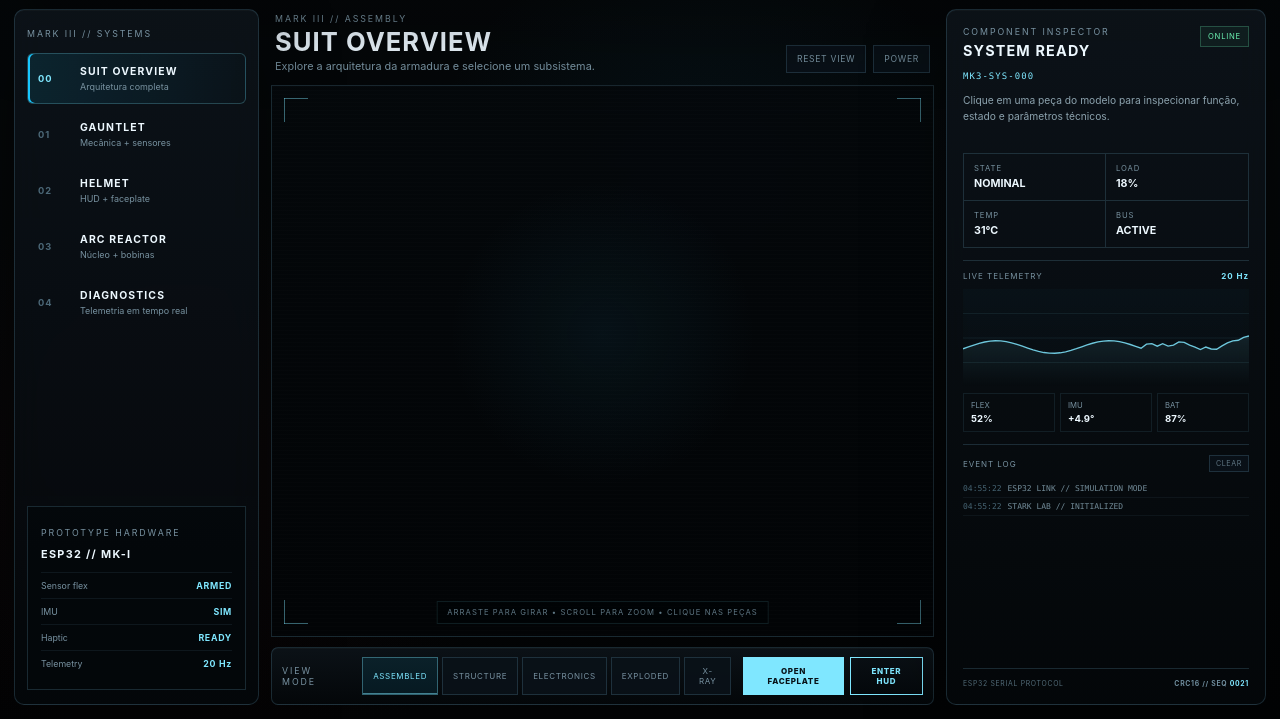
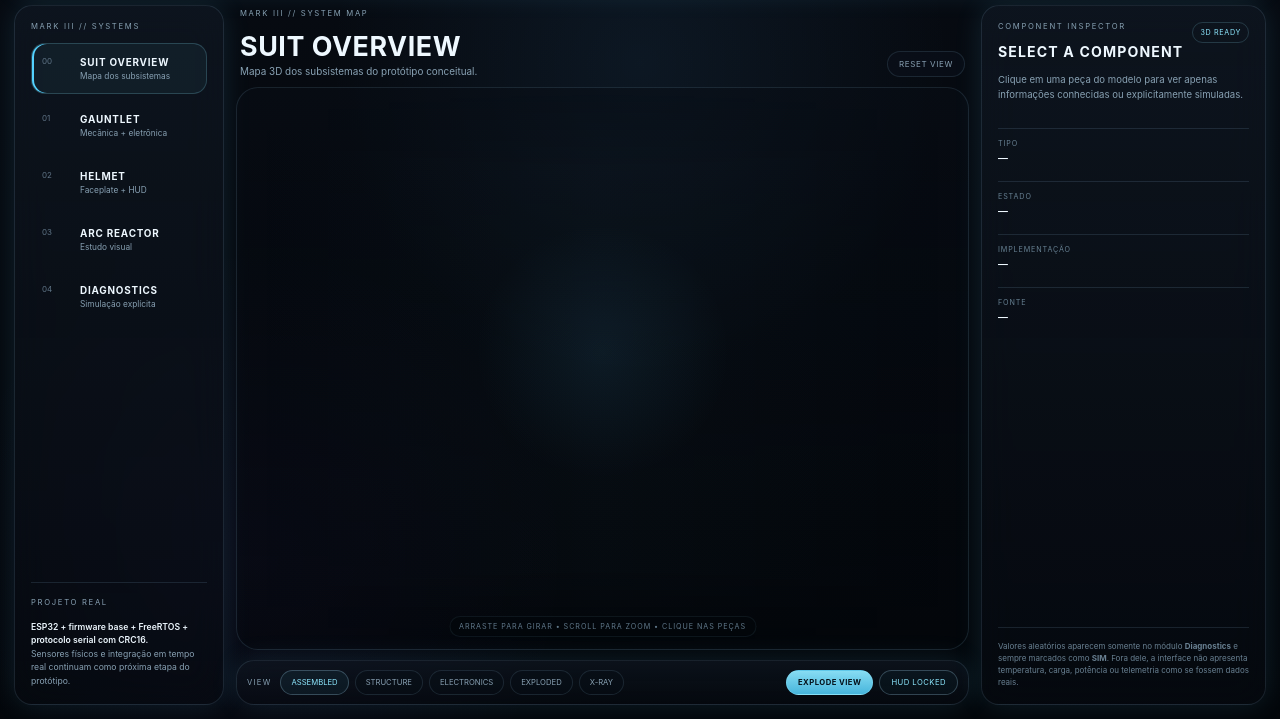
Before and after one commit to PHenriquen/Manopla-Inteligente, a plain HTML site: page web/index.html in a window 1280 px wide. Shown: the part 81-800 px from the top of the page. Drawn offline with nearby package versions, Linux system fonts and the light colour scheme.

Commit message:
feat(ui): simplify layout and remove misleading telemetry

```diff
--- a/web/index.html
+++ b/web/index.html
@@ -3,181 +3,115 @@
 <head>
   <meta charset="UTF-8" />
   <meta name="viewport" content="width=device-width, initial-scale=1.0" />
-    <meta name="theme-color" content="#05070a" />
+  <meta name="theme-color" content="#05080d" />
   <title>STARK LAB // Manopla Inteligente</title>
-    <link rel="stylesheet" href="styles.css" />
-    <script type="importmap">
-      {
-        "imports": {
-          "three": "https://cdn.jsdelivr.net/npm/three@0.168.0/build/three.module.js",
-          "three/addons/": "https://cdn.jsdelivr.net/npm/three@0.168.0/examples/jsm/"
-        }
-      }
-    </script>
+  <link rel="stylesheet" href="aether.css" />
 </head>
 <body>
-    <div class="boot" id="bootScreen" aria-hidden="true">
-      <div class="boot-core"></div>
-      <p>INITIALIZING STARK LAB</p>
-      <span>MECHATRONICS INTERFACE // v2.0</span>
-    </div>
-
-    <main class="app-shell">
-      <header class="topbar glass">
+  <main class="shell">
+    <header class="top glass">
       <div class="brand">
-          <span class="brand-mark">SL</span>
+        <span class="brandmark">SL</span>
         <div>
-            <strong>STARK LAB</strong>
+          <b>STARK LAB</b>
           <small>INTERACTIVE MECHATRONICS LABORATORY</small>
         </div>
       </div>
-
-        <div class="top-status">
-          <span><i class="status-dot online"></i> SYSTEM <b id="systemStatus">ONLINE</b></span>
-          <span>LINK <b id="linkStatus">SIMULATION</b></span>
-          <span>FPS <b id="fpsValue">60</b></span>
-          <span class="clock" id="clockValue">00:00:00</span>
+      <div class="status">
+        <span>3D <strong>READY</strong></span>
+        <span>DATA <strong>NO HARDWARE LINK</strong></span>
+        <span class="simtag">SIMULAÇÕES IDENTIFICADAS</span>
       </div>
     </header>
 
-      <aside class="sidebar glass">
-        <p class="section-label">MARK III // SYSTEMS</p>
-        <nav class="module-nav" aria-label="Módulos do laboratório">
-          <button class="nav-item active" data-module="suit">
-            <span class="nav-index">00</span>
-            <span><b>SUIT OVERVIEW</b><small>Arquitetura completa</small></span>
-          </button>
-          <button class="nav-item" data-module="gauntlet">
-            <span class="nav-index">01</span>
-            <span><b>GAUNTLET</b><small>Mecânica + sensores</small></span>
-          </button>
-          <button class="nav-item" data-module="helmet">
-            <span class="nav-index">02</span>
-            <span><b>HELMET</b><small>HUD + faceplate</small></span>
-          </button>
-          <button class="nav-item" data-module="reactor">
-            <span class="nav-index">03</span>
-            <span><b>ARC REACTOR</b><small>Núcleo + bobinas</small></span>
-          </button>
-          <button class="nav-item" data-module="diagnostics">
-            <span class="nav-index">04</span>
-            <span><b>DIAGNOSTICS</b><small>Telemetria em tempo real</small></span>
-          </button>
+    <aside class="side glass">
+      <p class="eyebrow">MARK III // SYSTEMS</p>
+      <nav class="nav" aria-label="Módulos">
+        <button class="active" data-module="suit"><span>00</span><div><b>SUIT OVERVIEW</b><small>Mapa dos subsistemas</small></div></button>
+        <button data-module="gauntlet"><span>01</span><div><b>GAUNTLET</b><small>Mecânica + eletrônica</small></div></button>
+        <button data-module="helmet"><span>02</span><div><b>HELMET</b><small>Faceplate + HUD</small></div></button>
+        <button data-module="reactor"><span>03</span><div><b>ARC REACTOR</b><small>Estudo visual</small></div></button>
+        <button data-module="diagnostics"><span>04</span><div><b>DIAGNOSTICS</b><small>Simulação explícita</small></div></button>
       </nav>
 
-        <div class="hardware-card">
-          <span class="eyebrow">PROTOTYPE HARDWARE</span>
-          <strong>ESP32 // MK-I</strong>
-          <div class="mini-spec"><span>Sensor flex</span><b>ARMED</b></div>
-          <div class="mini-spec"><span>IMU</span><b>SIM</b></div>
-          <div class="mini-spec"><span>Haptic</span><b>READY</b></div>
-          <div class="mini-spec"><span>Telemetry</span><b>20 Hz</b></div>
+      <div class="truth">
+        <p class="eyebrow">PROJETO REAL</p>
+        <b>ESP32 + firmware base + FreeRTOS + protocolo serial com CRC16.</b><br />
+        Sensores físicos e integração em tempo real continuam como próxima etapa do protótipo.
       </div>
     </aside>
 
-      <section class="viewport-panel">
-        <div class="viewport-head">
+    <section class="main">
+      <div class="head">
         <div>
-            <p class="eyebrow" id="moduleEyebrow">MARK III // ASSEMBLY</p>
+          <p class="eyebrow" id="moduleEyebrow">MARK III // SYSTEM MAP</p>
           <h1 id="moduleTitle">SUIT OVERVIEW</h1>
-            <p id="moduleDescription">Explore a arquitetura da armadura e selecione um subsistema.</p>
+          <p id="moduleDesc">Mapa 3D dos subsistemas do protótipo conceitual.</p>
         </div>
-          <div class="viewport-actions">
-            <button class="icon-btn" id="resetView" title="Resetar câmera">RESET VIEW</button>
-            <button class="icon-btn" id="togglePower" title="Ligar/desligar sistema">POWER</button>
+        <div class="head-actions">
+          <button class="ghost" id="resetView">RESET VIEW</button>
         </div>
       </div>
 
-        <div class="viewport-wrap" id="viewportWrap">
+      <div class="viewport" id="viewport">
         <canvas id="labCanvas"></canvas>
-          <div class="scanlines"></div>
-          <div class="corner corner-tl"></div>
-          <div class="corner corner-tr"></div>
-          <div class="corner corner-bl"></div>
-          <div class="corner corner-br"></div>
-
-          <div class="viewport-hint" id="viewportHint">
-            ARRASTE PARA GIRAR • SCROLL PARA ZOOM • CLIQUE NAS PEÇAS
+        <div class="hud" id="hud">
+          <div class="tl">HUD // SIMULAÇÃO<br>SEM SENSOR REAL</div>
+          <div class="tr">OPTICS<br>DEMO MODE</div>
+          <div class="bl">DATA SOURCE<br>LOCAL 3D</div>
+          <div class="br">NO LIVE TELEMETRY</div>
+        </div>
+        <div class="hint">ARRASTE PARA GIRAR • SCROLL PARA ZOOM • CLIQUE NAS PEÇAS</div>
+        <div class="error" id="renderError"></div>
       </div>
 
-          <div class="hud-overlay" id="hudOverlay" aria-hidden="true">
-            <div class="hud-reticle"><span></span></div>
-            <div class="hud-line top-left">OPTICS // ACTIVE<br /><b>TRACKING ENABLED</b></div>
-            <div class="hud-line top-right">ALT 000.0<br /><b>SPD 000</b></div>
-            <div class="hud-line bottom-left">POWER <b id="hudPower">87%</b><br />CORE STABLE</div>
-            <div class="hud-line bottom-right">TARGET <b>2.43 m</b><br />NO THREAT</div>
-          </div>
-
-          <div class="diagnostic-overlay" id="diagnosticOverlay" aria-hidden="true">
-            <div class="diag-grid">
-              <article><span>FLEX SENSOR</span><strong id="diagFlex">42%</strong><i><em id="barFlex"></em></i></article>
-              <article><span>IMU PITCH</span><strong id="diagPitch">+03.4°</strong><i><em id="barPitch"></em></i></article>
-              <article><span>BATTERY</span><strong id="diagBattery">87%</strong><i><em id="barBattery"></em></i></article>
-              <article><span>HAPTIC MOTOR</span><strong id="diagHaptic">READY</strong><i><em id="barHaptic"></em></i></article>
-            </div>
-            <div class="telemetry-stream" id="telemetryStream"></div>
-          </div>
-        </div>
-
-        <div class="mode-strip glass-inset">
-          <span class="section-label">VIEW MODE</span>
-          <div class="segmented" id="viewModes">
-            <button class="mode-btn active" data-mode="assembled">ASSEMBLED</button>
-            <button class="mode-btn" data-mode="structure">STRUCTURE</button>
-            <button class="mode-btn" data-mode="electronics">ELECTRONICS</button>
-            <button class="mode-btn" data-mode="exploded">EXPLODED</button>
-            <button class="mode-btn" data-mode="xray">X-RAY</button>
-          </div>
-          <div class="context-actions">
-            <button class="action-btn" id="contextAction">OPEN FACEPLATE</button>
-            <button class="action-btn secondary" id="hudButton">ENTER HUD</button>
+      <div class="modes glass">
+        <span class="label">VIEW</span>
+        <button class="mode active" data-mode="assembled">ASSEMBLED</button>
+        <button class="mode" data-mode="structure">STRUCTURE</button>
+        <button class="mode" data-mode="electronics">ELECTRONICS</button>
+        <button class="mode" data-mode="exploded">EXPLODED</button>
+        <button class="mode" data-mode="xray">X-RAY</button>
+        <div class="context">
+          <button class="primary" id="contextAction">EXPLODE VIEW</button>
+          <button class="secondary" id="hudButton" disabled>HUD LOCKED</button>
         </div>
       </div>
     </section>
 
     <aside class="inspector glass">
-        <div class="inspector-head">
+      <div class="row">
         <div>
-            <p class="section-label">COMPONENT INSPECTOR</p>
-            <h2 id="componentName">SYSTEM READY</h2>
+          <p class="eyebrow">COMPONENT INSPECTOR</p>
+          <h2 id="componentName">SELECT A COMPONENT</h2>
         </div>
-          <span class="chip" id="componentStatus">ONLINE</span>
+        <span class="pill" id="componentStatus">3D READY</span>
       </div>
 
-        <div class="component-id" id="componentId">MK3-SYS-000</div>
-        <p class="component-copy" id="componentDescription">
-          Clique em uma peça do modelo para inspecionar função, estado e parâmetros técnicos.
-        </p>
+      <p class="desc" id="componentDesc">Clique em uma peça do modelo para ver apenas informações conhecidas ou explicitamente simuladas.</p>
 
-        <div class="spec-grid">
-          <div><span>STATE</span><b id="specState">NOMINAL</b></div>
-          <div><span>LOAD</span><b id="specLoad">18%</b></div>
-          <div><span>TEMP</span><b id="specTemp">31°C</b></div>
-          <div><span>BUS</span><b id="specBus">ACTIVE</b></div>
+      <div class="facts">
+        <div class="fact"><span>TIPO</span><b id="factKind">—</b></div>
+        <div class="fact"><span>ESTADO</span><b id="factState">—</b></div>
+        <div class="fact"><span>IMPLEMENTAÇÃO</span><b id="factImpl">—</b></div>
+        <div class="fact"><span>FONTE</span><b id="factSource">—</b></div>
       </div>
 
-        <section class="telemetry-card">
-          <div class="telemetry-title"><span>LIVE TELEMETRY</span><b id="telemetryHz">20 Hz</b></div>
-          <canvas id="telemetryChart" width="360" height="120"></canvas>
-          <div class="telemetry-values">
-            <span>FLEX <b id="flexValue">42%</b></span>
-            <span>IMU <b id="imuValue">+03.4°</b></span>
-            <span>BAT <b id="batteryValue">87%</b></span>
+      <section class="simbox" id="simbox" style="display:none">
+        <div class="simhead"><span>DIAGNÓSTICO LOCAL</span><b>SIMULAÇÃO</b></div>
+        <div class="simgrid">
+          <div><span>FLEX</span><b id="simFlex">—</b></div>
+          <div><span>PITCH</span><b id="simPitch">—</b></div>
+          <div><span>BATERIA</span><b id="simBattery">—</b></div>
         </div>
       </section>
 
-        <section class="log-card">
-          <div class="telemetry-title"><span>EVENT LOG</span><button id="clearLog">CLEAR</button></div>
-          <ul id="eventLog"></ul>
-        </section>
-
-        <div class="inspector-footer">
-          <span>ESP32 SERIAL PROTOCOL</span>
-          <b>CRC16 // SEQ <i id="sequenceValue">0001</i></b>
+      <div class="note">
+        Valores aleatórios aparecem somente no módulo <b>Diagnostics</b> e sempre marcados como <b>SIM</b>. Fora dele, a interface não apresenta temperatura, carga, potência ou telemetria como se fossem dados reais.
       </div>
     </aside>
   </main>
 
-    <script type="module" src="app.js"></script>
+  <script type="module" src="app2.js"></script>
 </body>
 </html>
```
Lines whose indentation alone changed are shown as unchanged.
